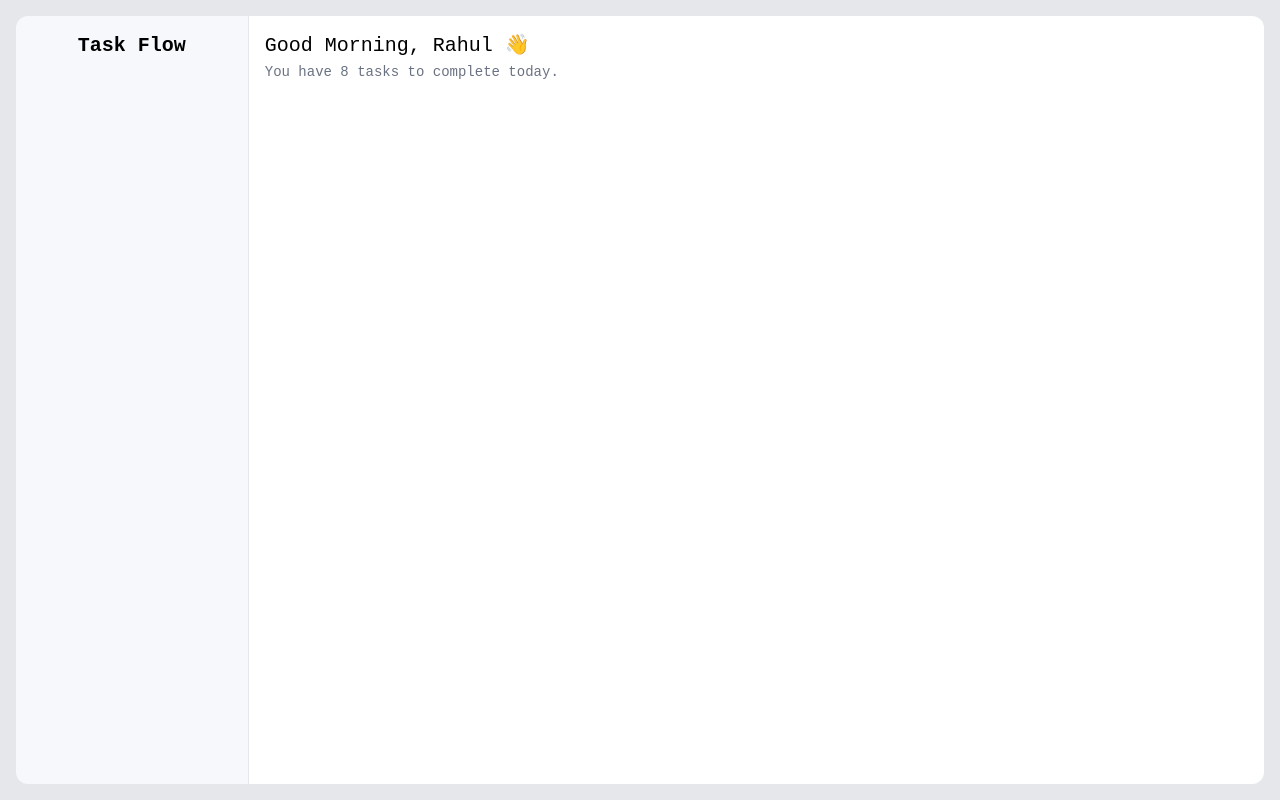
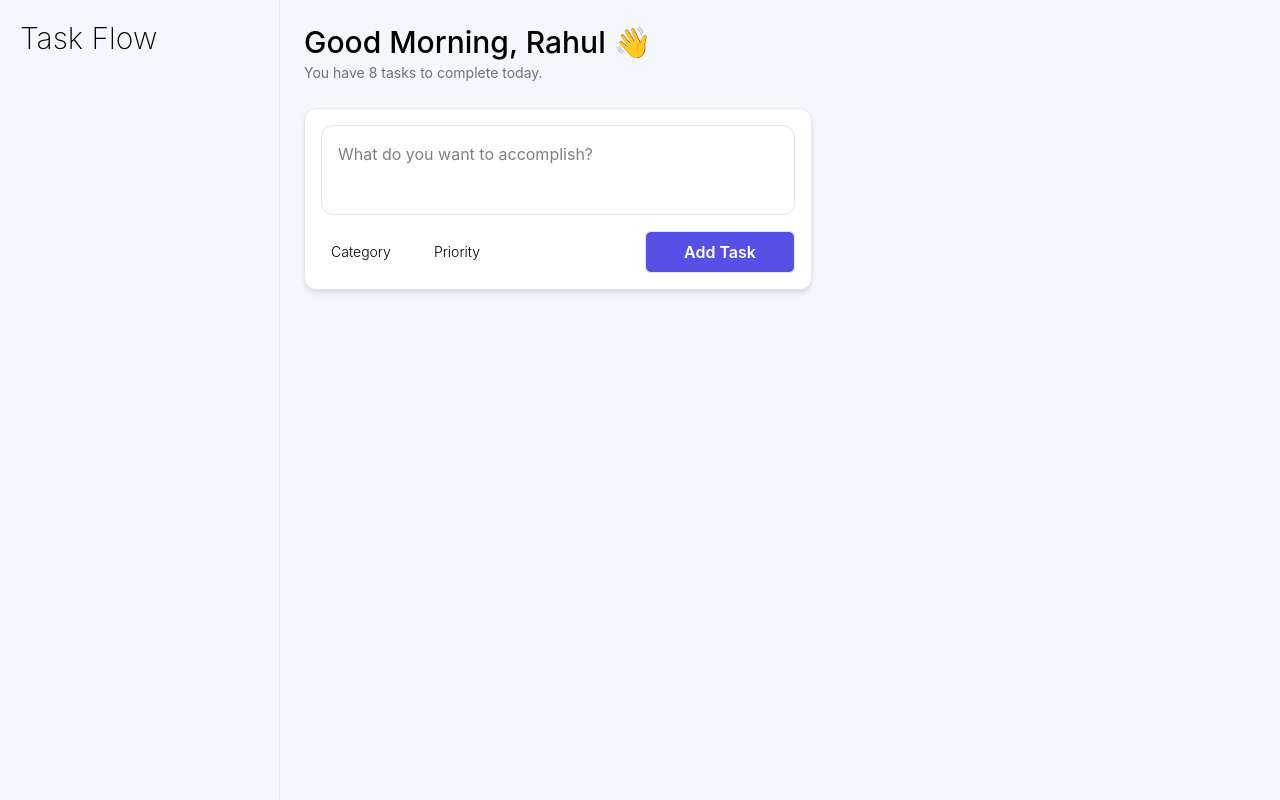
Before and after one commit to rxhulkrishna/taskflow, a React (Vite) app: page / in a window 1280 px wide. Built offline with nearby package versions, Linux system fonts and the light colour scheme.

Commit message:
added state for tasks

```diff
--- a/src/App.jsx
+++ b/src/App.jsx
@@ -2,8 +2,8 @@ import Dashboard from "./screens/Dashboard";
 
 function App() {
   return (
-    <div className="h-screen bg-gray-200">
-        <Dashboard />
+    <div className="h-screen">
+      <Dashboard />
     </div>
   );
 }
--- a/src/Layout/MainContent.jsx
+++ b/src/Layout/MainContent.jsx
@@ -1,11 +1,31 @@
+import { useState } from "react";
+import Analytics from "../components/Analytics";
 import Header from "../components/Header";
+import TaskForm from "../components/TaskForm";
+import TaskList from "../components/TaskList";
 
 function MainContent() {
-    return(
-        <div className="w-full h-full rounded-r-xl bg-white p-4">
-        <Header/>
+  const [tasks, setTasks] = useState([]);
+
+  return (
+    <main className="flex-1 flex flex-col rounded-r-xl gap-6 p-6 overflow-hidden">
+      <Header />
+
+      <div className="flex flex-1 min-h-0 gap-6">
+        <section className="flex-1 flex flex-col min-h-0">
+          <TaskForm addTasks={setTasks}/>
+
+          <div className="flex-1 overflow-y-auto mt-6 pr-2">
+            <TaskList tasks={tasks}/>
+          </div>
+        </section>
+
+        <aside className="w-[420px] overflow-y-auto">
+          <Analytics />
+        </aside>
       </div>
-    );
+    </main>
+  );
 }
 
 export default MainContent;
--- /dev/null
+++ b/src/components/Analytics.jsx
@@ -0,0 +1,5 @@
+function Analytics() {
+    return(<></>);
+}
+
+export default Analytics;
--- a/src/components/Header.jsx
+++ b/src/components/Header.jsx
@@ -1,6 +1,6 @@
 function Header() {
   return <div>
-    <h1 className="text-xl">Good Morning, Rahul 👋</h1>
+    <h1 className="text-3xl font-medium">Good Morning, Rahul 👋</h1>
     <span className="text-gray-500 text-sm">You have 8 tasks to complete today.</span>
   </div>;
 }
--- a/src/components/Sidebar.jsx
+++ b/src/components/Sidebar.jsx
@@ -1,9 +1,9 @@
 function Sidebar() {
   return (
-    <aside className="bg-[#f6f8fc] h-full w-70 rounded-l-xl border-r border-gray-200 flex flex-col p-4">
-      <header className="text-center font-semibold text-xl">Task Flow</header>
+    <aside className="w-70 rounded-l-xl border-r border-gray-200 flex flex-col p-5">
+      <header className="font-extralight text-3xl">Task Flow</header>
     </aside>
-  )
+  );
 }
 
-export default Sidebar
+export default Sidebar;
--- /dev/null
+++ b/src/components/TaskCard.jsx
@@ -0,0 +1,14 @@
+function TaskCard({ task }) {
+  const due = task.dueDate.split(",")[0];
+  return (
+    <div className="bg-white border border-gray-200 rounded-2xl shadow-md p-4">
+      <h3 className={`text-lg ${task.completed ? 'line-through' : ''}`}>{task.title}</h3>
+      <div className="flex gap-2">
+        <span className="text-sm text-gray-500">{due}</span>
+        <span className="text-sm text-gray-500">#{task.category}</span>
+      </div>
+    </div>
+  );
+}
+
+export default TaskCard;
--- a/src/components/TaskForm.jsx
+++ b/src/components/TaskForm.jsx
@@ -1,5 +1,67 @@
-function TaskForm() {
-    return();
+import { useState } from "react";
+
+const initialTask = {
+  title: "",
+  category: "",
+  priority: "",
+  dueDate: "",
+};
+
+function TaskForm({ addTasks }) {
+  const [formData, setFormData] = useState(initialTask);
+
+  function _handleTaskTitle(e) {
+    const targetValue = e.target.value;
+    setFormData((prevFormData) => ({ ...prevFormData, title: targetValue }));
+  }
+
+  function _formSubmit(e) {
+    e.preventDefault();
+    if(formData.title.trim() === '') {
+      return;
+    }
+    const newTask = {
+      id: crypto.randomUUID(),
+      title: formData.title.trim(),
+      category: "Work",
+      priority: "Low",
+      completed: false,
+      dueDate: "May 24, 2026",
+    };
+    addTasks((prevTasks) => [...prevTasks, newTask]);
+    setFormData(initialTask);
+  }
+
+  return (
+    <form
+      className="bg-white w-full flex flex-col gap-4 p-4 border border-gray-200 rounded-xl shadow-md"
+      onSubmit={_formSubmit}
+    >
+      <input
+        className="border border-gray-200 p-4 pb-12 outline-none rounded-xl"
+        type="text"
+        placeholder="What do you want to accomplish?"
+        value={formData.title}
+        onInput={_handleTaskTitle}
+      />
+      <div className="flex flex-row justify-between gap-4 items-center">
+        <div className="flex flex-row justify-start gap-4">
+          <button type="button" className="text-sm font-light w-20">
+            Category
+          </button>
+          <button type="button" className="text-sm font-light w-20">
+            Priority
+          </button>
+        </div>
+        <button
+          className="w-37.5 border border-gray-200 rounded-md p-2 bg-[#5750e4] text-white font-semibold"
+          type="submit"
+        >
+          Add Task
+        </button>
+      </div>
+    </form>
+  );
 }
 
 export default TaskForm;
--- /dev/null
+++ b/src/components/TaskList.jsx
@@ -0,0 +1,13 @@
+import TaskCard from "./TaskCard";
+
+function TaskList({tasks}) {
+  return (
+    <div className="flex flex-col gap-4">
+      {tasks.map((item) => (
+        <TaskCard task={item} key={item.id} />
+      ))}
+    </div>
+  );
+}
+
+export default TaskList;
--- /dev/null
+++ b/src/data/tasks.js
@@ -0,0 +1,55 @@
+export const tasks = [
+  {
+    id: 1,
+    title: "Build dashboard UI",
+    category: "Work",
+    priority: "High",
+    completed: false,
+    dueDate: "May 25, 2026",
+  },
+
+  {
+    id: 2,
+    title: "Learn React state management",
+    category: "Study",
+    priority: "Medium",
+    completed: false,
+    dueDate: "May 26, 2026",
+  },
+
+  {
+    id: 3,
+    title: "Go to the gym",
+    category: "Fitness",
+    priority: "Low",
+    completed: true,
+    dueDate: "May 24, 2026",
+  },
+
+  {
+    id: 4,
+    title: "Buy groceries",
+    category: "Shopping",
+    priority: "Medium",
+    completed: false,
+    dueDate: "May 23, 2026",
+  },
+
+  {
+    id: 5,
+    title: "Read 30 pages of a book",
+    category: "Study",
+    priority: "Low",
+    completed: false,
+    dueDate: "May 29, 2026",
+  },
+
+  {
+    id: 6,
+    title: "Design landing page",
+    category: "Work",
+    priority: "High",
+    completed: false,
+    dueDate: "May 30, 2026",
+  },
+];
--- a/src/index.css
+++ b/src/index.css
@@ -1,3 +1,4 @@
+@import url('https://fonts.googleapis.com/css2?family=Inter:wght@100..900&display=swap');
 @import "tailwindcss";
 
 @layer base {
@@ -5,6 +6,10 @@
     margin: 0;
     padding: 0;
     box-sizing: border-box;
-    font-family: 'Courier New', Courier, monospace;
   }
 }
+
+body {
+  font-family: 'Inter' sans-serif;
+  overflow: hidden;
+}
--- a/src/screens/Dashboard.jsx
+++ b/src/screens/Dashboard.jsx
@@ -3,7 +3,7 @@ import MainContent from "../Layout/MainContent";
 
 function Dashboard() {
   return (
-    <div className="h-full p-4 flex">
+    <div className="h-screen flex bg-[#f4f8fc]">
       <Sidebar />
       <MainContent/>
     </div>
```
